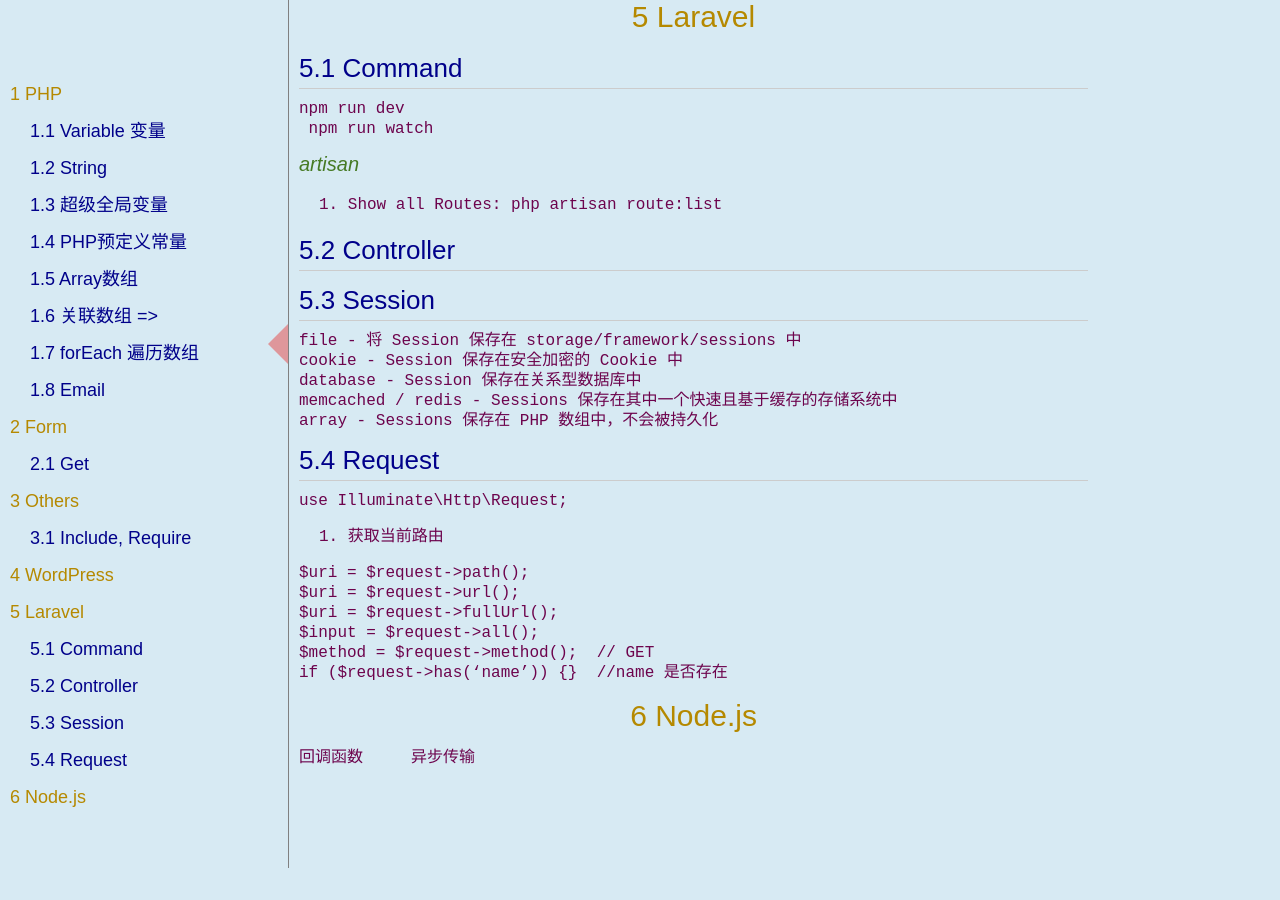
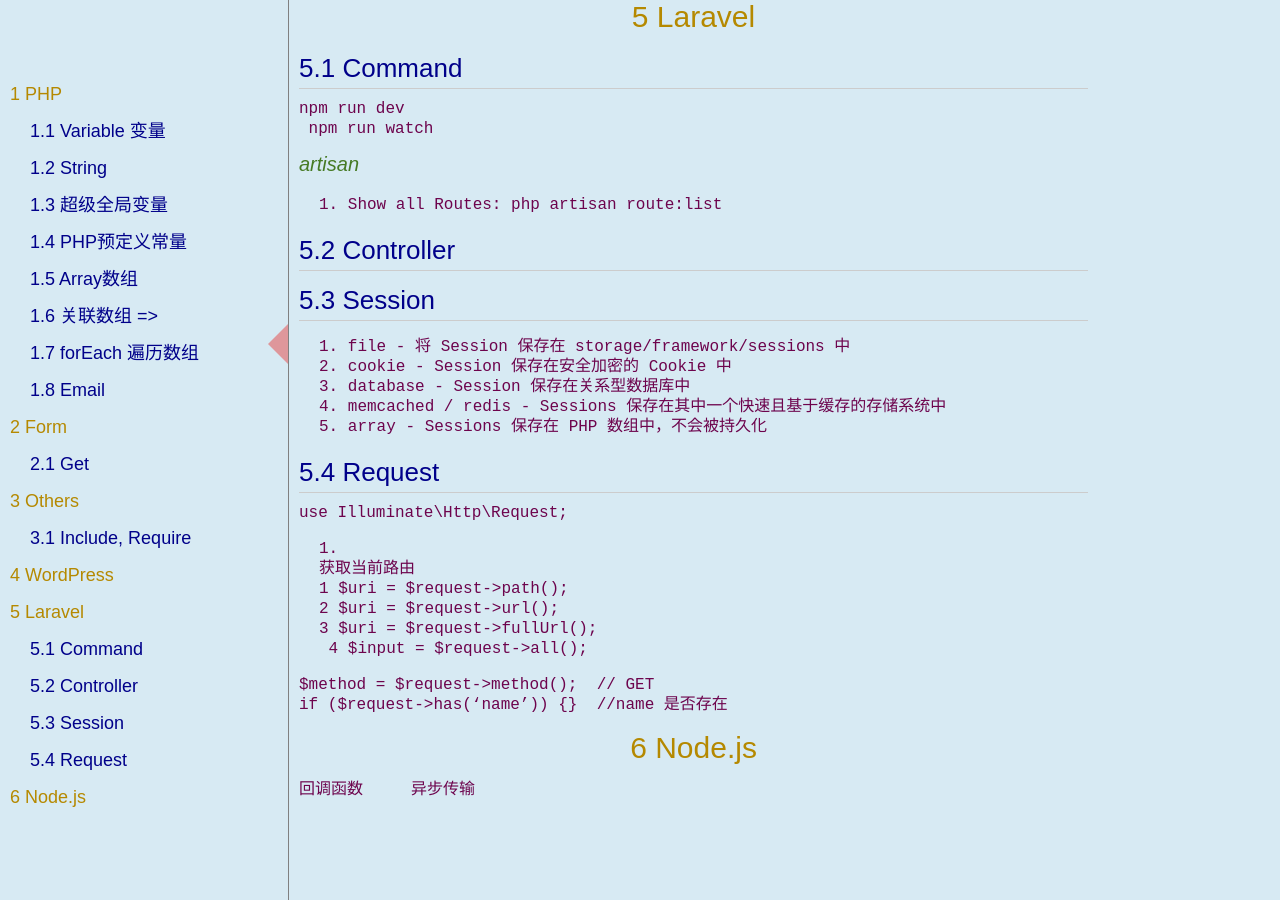
Before and after one commit to rfd3344a/rfd3344.github.io, a Jekyll site: the page built from notes/PHP_Node.md, in a window 1280 px wide and 900 px high, scrolled down 5162 px. Built offline with Jekyll 4.4.1, drawn with Linux system fonts in a browser that asks for light colours; nearby versions of some CDN libraries; some web fonts are replaced; our own code applies the rules of GitHub Pages for plain Markdown files; before the commit the page ends 6030 px from its top, so only the background shows below that.

Commit message:
Update PHP_Node.md

```diff
--- a/notes/PHP_Node.md
+++ b/notes/PHP_Node.md
@@ -246,25 +246,25 @@
 ## Controller
 
 ## Session
-file - 将 Session 保存在 storage/framework/sessions 中
+1. file - 将 Session 保存在 storage/framework/sessions 中
+2. cookie - Session 保存在安全加密的 Cookie 中
+3. database - Session 保存在关系型数据库中
+4.  memcached / redis - Sessions 保存在其中一个快速且基于缓存的存储系统中
+5.  array - Sessions 保存在 PHP 数组中，不会被持久化
 
-cookie - Session 保存在安全加密的 Cookie 中
 
-database - Session 保存在关系型数据库中
-
-memcached / redis - Sessions 保存在其中一个快速且基于缓存的存储系统中
-
-array - Sessions 保存在 PHP 数组中，不会被持久化
 
 ## Request
 use Illuminate\Http\Request;
 
 1. 获取当前路由
 
-$uri = $request->path();
-$uri = $request->url();
-$uri = $request->fullUrl();
-$input = $request->all();
+	1 $uri = $request->path();
+
+	2 $uri = $request->url();
+
+	3 $uri = $request->fullUrl();
+	4 $input = $request->all();
 
 $method = $request->method();  // GET
 
```
